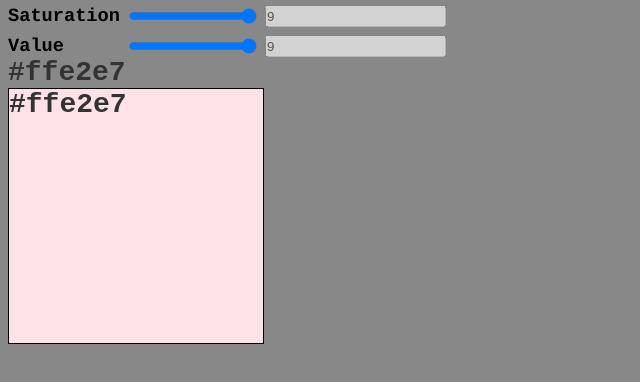
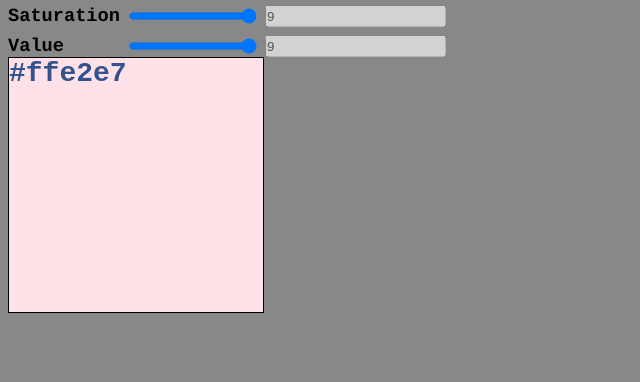
Before and after one commit to pushfoo/noacolormapper, a plain HTML site: page index.html in a window 1280 px wide. Shown: the part 128-510 px from the top of the page, without its empty margins (0-640 px from the left). Drawn offline with Linux system fonts and the light colour scheme.

Commit message:
Improve color display contrast and repo cleaniness
* Add code to push the contrasting text value away from the swatch color

* Remove old.js (value and type checking function, was unused)

* Pre-create the <code></code> tag we'll use with the swatch to show hex

```diff
--- a/index.html
+++ b/index.html
@@ -25,8 +25,7 @@
     </section>
 
     <section class="fullwidth">
-        <div id="output-text">( Choose a Color )</div>
-        <div id="output-swatch">( Choose a Color )
+        <div id="output-swatch"><code></code>
         </div>
     </section>
 </div>
@@ -40,28 +39,35 @@ let elts = null; /* {
         byIndex = [],
     },
     swatch = HTMLElement,
-    text = HTMLElement,
 }
 */
 
-let valueGroups = null; //[
-//     h = float,
-//     s = float,
-//     v = float
-// };
+let valueGroups = null;
+
 
 function updateColorDisplay(color = undefined) {
     if(! color) color = valueGroups;
     const {h,s,v} = color;
     const newColor = noaFastColors.getByChannelIndex(
-        valueGroups.h,
-        valueGroups.s,
-        valueGroups.v
+        h, s, v
     );
-    const {swatch,text} = elts;
-    swatch.style = `background: ${newColor};`;
-    swatch.innerHTML = `<code>${newColor}</code>`;
-    text.innerHTML = `<code>${newColor}</code>`;
+    const hOpposite = (h + 6) % 12;
+    const sOpposite = (s + 5) % 10;
+    // Push a little extra bit away from the start
+    let vOpposite = 9 - (1.25 * (v - 5));
+    // Skip modulo to avoid muddy same index
+    vOpposite = Math.max(0, Math.min(vOpposite, 9));
+
+    const codeColor = noaFastColors.getByChannelIndex(
+        hOpposite, sOpposite, vOpposite);
+
+    const {swatch} = elts;
+    const codeNode = swatch.querySelector("code");
+    codeNode.style = `color: ${codeColor} !important;`;
+    codeNode.innerHTML = newColor;
+    console.log({newColor, codeColor});
+    swatch.replaceChildren(codeNode);
+    swatch.style = `background: ${newColor}; border 1px solid ${codeColor};`;
 }
 
 function handleSliders(e) {
@@ -93,7 +99,6 @@ document.addEventListener("DOMContentLoaded", () => {
     elts = {
         sliders : null,
         swatch : document.getElementById('output-swatch'),
-        text   : document.getElementById('output-text'),
         panel  : document.getElementById('panel')
     };
     elts.sliders = {
```
Also changed, not shown: old.js (deleted, +0 -21 lines), 1 other file.
